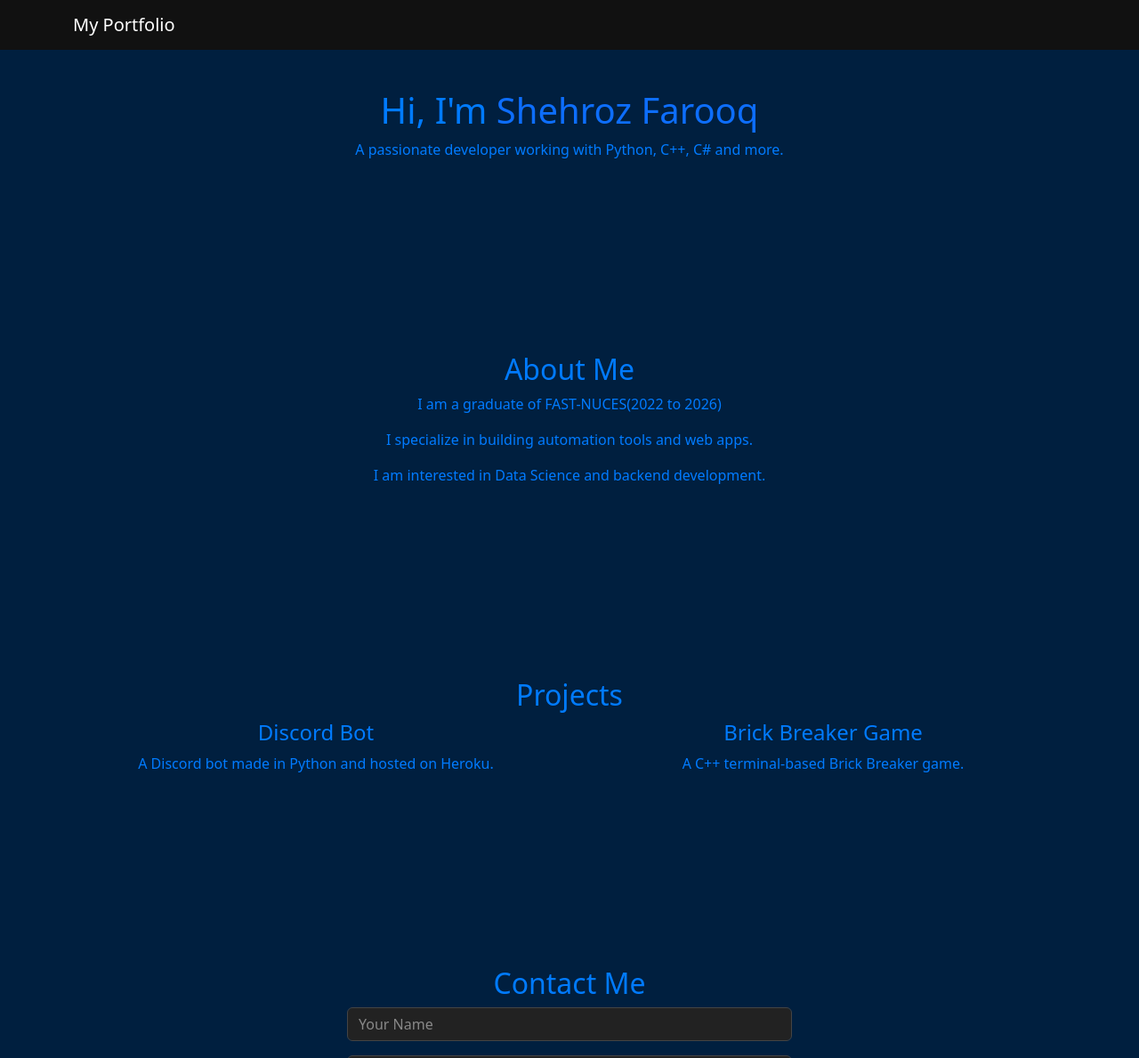
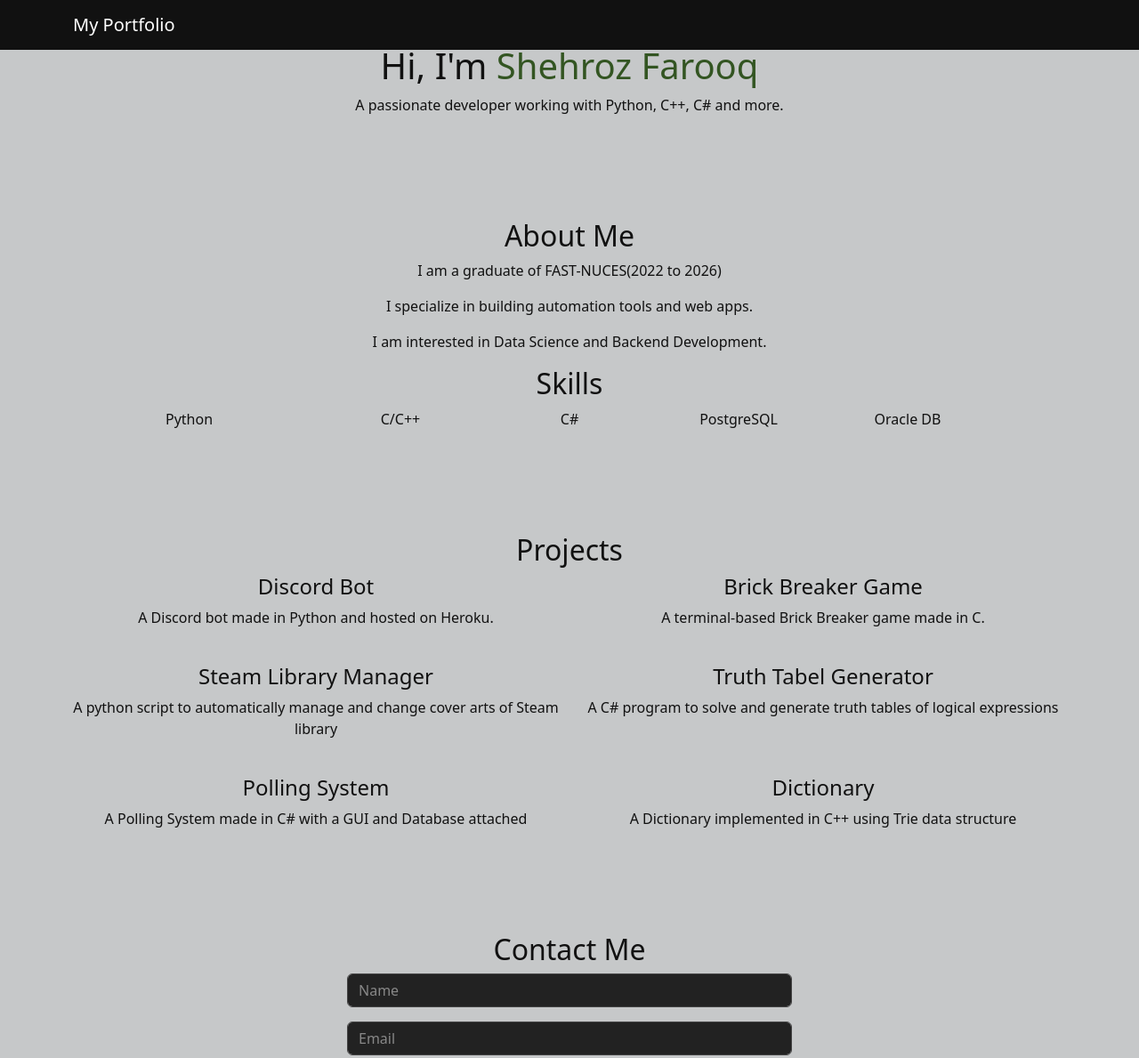
Before and after one commit to SotaSF/portfolio-project, a plain HTML site: page index.html in a window 1280 px wide. Shown: the top 1189 px of the page at 89% size. Drawn offline with nearby package versions, Linux system fonts and the light colour scheme.

Commit message:
skills added

```diff
--- a/index.html
+++ b/index.html
@@ -6,11 +6,10 @@
     <title>My Portfolio</title>
     <link rel="stylesheet" href="styles.css">
     <link rel="stylesheet" href="https://cdn.jsdelivr.net/npm/bootstrap@5.3.0/dist/css/bootstrap.min.css">
-    <script src="https://kit.fontawesome.com/YOUR_FA_KIT.js" crossorigin="anonymous"></script>
+    <script src="https://kit.fontawesome.com/YOUR_FA_KIT.js"></script>
 </head>
 <body data-bs-spy="scroll" data-bs-target="#navbar">
 
-    <!-- Navbar -->
     <nav id="navbar" class="navbar navbar-expand-lg navbar-dark fixed-top">
         <div class="container">
             <a class="navbar-brand" href="#">My Portfolio</a>
@@ -21,7 +20,7 @@
 
     <section id="home" class="section d-flex align-items-center">
         <div class="container text-center">
-            <h1 class="fade-in">Hi, I'm <span class="text-primary">Shehroz Farooq</span></h1>
+            <h1 class="fade-in">Hi, I'm <span class="name">Shehroz Farooq</span></h1>
             <p class="fade-in">A passionate developer working with Python, C++, C# and more.</p>
         </div>
     </section>
@@ -32,7 +31,25 @@
             <h2 class="fade-in">About Me</h2>
             <p class="fade-in">I am a graduate of FAST-NUCES(2022 to 2026)</p>
             <p class="fade-in">I specialize in building automation tools and web apps.</p>
-            <p class="fade-in">I am interested in Data Science and backend development.</p>
+            <p class="fade-in">I am interested in Data Science and Backend Development.</p>
+            <h2 class="fade-in">Skills</h2>
+            <div class="row">
+                <div class="col-md-3 fade-in">
+                    <p>Python</p>
+                </div>
+                <div class="col-md-2 fade-in">
+                    <p>C/C++</p>
+                </div>
+                <div class="col-md-2 fade-in">
+                    <p>C#</p>
+                </div>
+                <div class="col-md-2 fade-in">
+                    <p>PostgreSQL</p>
+                </div>
+                <div class="col-md-2 fade-in">
+                    <p>Oracle DB</p>
+                </div>
+            </div>
         </div>
     </section>
 
@@ -44,10 +61,34 @@
                 <div class="col-md-6 fade-in">
                     <h4>Discord Bot</h4>
                     <p>A Discord bot made in Python and hosted on Heroku.</p>
+                    <br>
                 </div>
                 <div class="col-md-6 fade-in">
                     <h4>Brick Breaker Game</h4>
-                    <p>A C++ terminal-based Brick Breaker game.</p>
+                    <p>A terminal-based Brick Breaker game made in C.</p>
+                    <br>
+                </div>
+            </div>
+            <div class="row">
+                <div class="col-md-6 fade-in">
+                    <h4>Steam Library Manager</h4>
+                    <p>A python script to automatically manage and change cover arts of Steam library</p>
+                    <br>
+                </div>
+                <div class="col-md-6 fade-in">
+                    <h4>Truth Tabel Generator</h4>
+                    <p>A C# program to solve and generate truth tables of logical expressions</p>
+                    <br>
+                </div>
+            </div>
+            <div class="row">
+                <div class="col-md-6 fade-in">
+                    <h4>Polling System</h4>
+                    <p>A Polling System made in C# with a GUI and Database attached</p>
+                </div>
+                <div class="col-md-6 fade-in">
+                    <h4>Dictionary</h4>
+                    <p>A Dictionary implemented in C++ using Trie data structure</p>
                 </div>
             </div>
         </div>
@@ -59,15 +100,15 @@
             <h2 class="fade-in">Contact Me</h2>
             <form class="contact-form fade-in">
                 <div class="mb-3">
-                    <input type="text" class="form-control" placeholder="Your Name" required>
+                    <input type="text" class="form-control" placeholder="Name" required>
                 </div>
                 <div class="mb-3">
-                    <input type="email" class="form-control" placeholder="Your Email" required>
+                    <input type="email" class="form-control" placeholder="Email" required>
                 </div>
                 <div class="mb-3">
-                    <textarea class="form-control" rows="4" placeholder="Your Message" required></textarea>
+                    <textarea class="form-control" rows="5" placeholder="Message" required></textarea>
                 </div>
-                <button type="submit" class="btn btn-primary">Send Message</button>
+                <button type="submit" id="submit" class="btn btn-primary">Send Message</button>
             </form>
         </div>
     </section>
--- a/styles.css
+++ b/styles.css
@@ -1,9 +1,14 @@
+
+.name {
+    color: #352 !important;
+}
 
 body {
-    background-color: #001f3f;
+    background-color: #c6c8c9;
     color: white;
     font-family: Arial, sans-serif;
 }
+
 
 .navbar {
     background-color: #111;
@@ -11,9 +16,9 @@ body {
 
 
 .section {
-    background-color: #001f3f;
-    color: #007bff;
-    padding: 100px 0;
+    background-color: #c6c8c9;
+    color: #111;
+    padding: 50px 0;
     text-align: center;
 }
 
@@ -34,9 +39,10 @@ body {
 }
 
 .contact-form .btn {
-    background-color: #007bff;
+    background-color: #232;
     border: none;
 }
+
 
 
 .fade-in {
```
